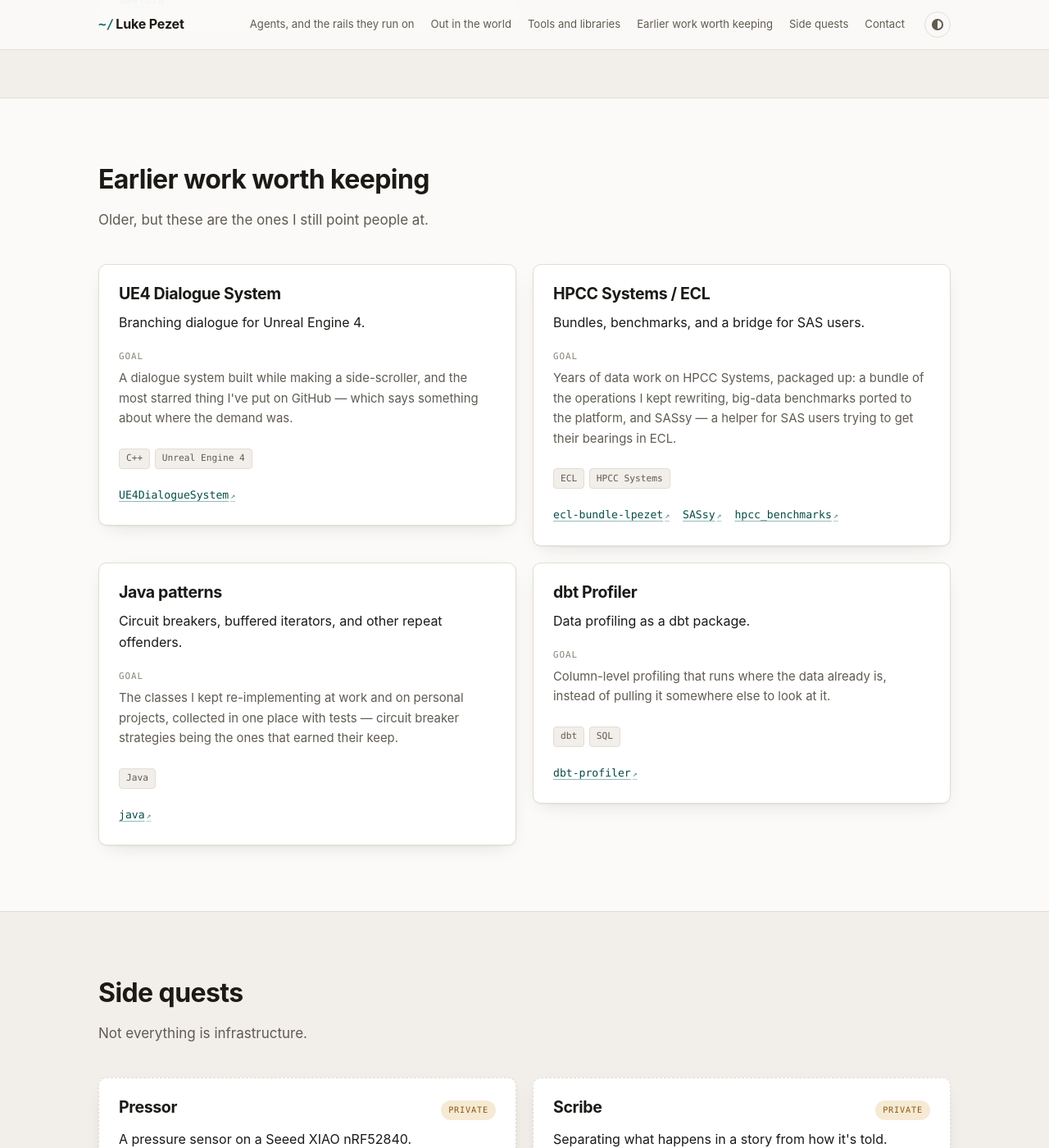
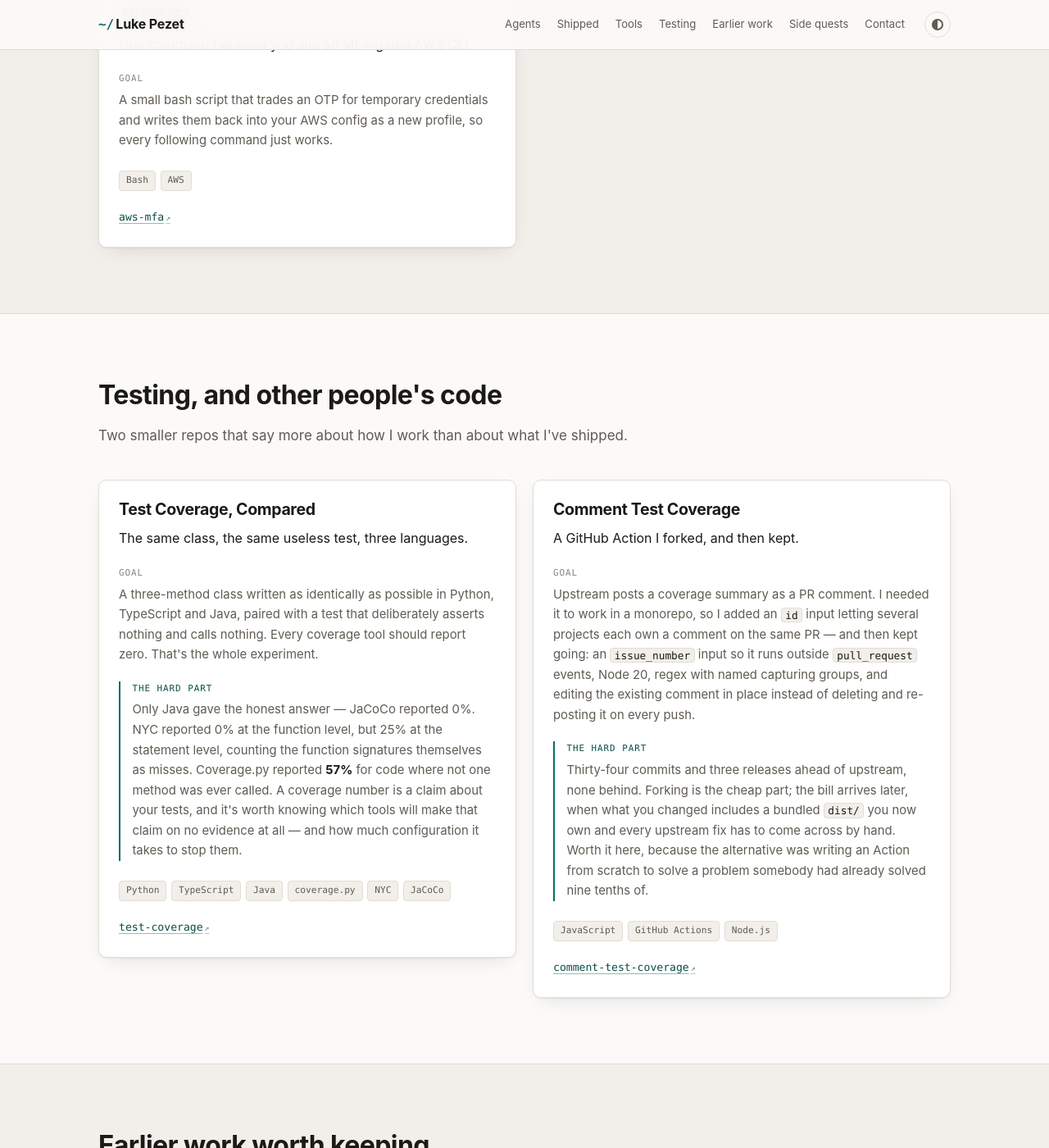
Before and after one commit to lpezet/lpezet.github.io, a Jekyll site: the page built from index.html, in a window 1280 px wide and 1400 px high, scrolled down 5453 px. Shown: the whole window at 82% size. Built offline with Jekyll 4.4.1, drawn with Linux system fonts in a browser that asks for light colours; some of the changed text lies outside the part shown.

Commit message:
Swap Oura for the testing work; give groups short nav labels
Dropped Oura Ring API Client. Added two repos that show how I work rather than
what I shipped, in a new "Testing, and other people's code" group:

- test-coverage — the same three-method class in Python, TypeScript and Java
  with a test that asserts nothing. JaCoCo says 0%, NYC says 0% at the function
  level and 25% at the statement level, coverage.py says 57% for code where no
  method was ever called.
- comment-test-coverage — a fork of AthleticNet's action, 34 commits and three
  releases ahead and none behind: monorepo support via an id input, an
  issue_number input for non-PR events, Node 20, and editing the existing
  comment instead of re-posting it.

dbt Profiler was already here under "Earlier work worth keeping", which was the
wrong shelf for a 2023 tool. Moved it to "Tools and libraries" and rewrote the
entry from the README — it profiles in place by generating SQL, and its knobs
exist because patterns and modes over free text are what turn the query into a
full scan.

Six groups no longer fit in the nav, so groups take an optional short `nav`
label. goal and challenge now render inline <code> and <strong>.

Co-Authored-By: Claude Opus 5 (1M context) <noreply@anthropic.com>
Claude-Session: https://claude.ai/code/session_01Y5g16SBRwTXedB7WWrs9BW

```diff
--- a/_data/projects.yml
+++ b/_data/projects.yml
@@ -13,6 +13,7 @@
 groups:
   - id: agents
     title: Agents, and the rails they run on
+    nav: Agents
     period: 2025 – now
     blurb: >-
       Coding agents got good enough to leave running. That turns out to be a
@@ -118,6 +119,7 @@ groups:
 
   - id: shipped
     title: Out in the world
+    nav: Shipped
     projects:
       - name: United File Service
         tagline: Simple, secure file exchange — small files and big ones.
@@ -138,6 +140,7 @@ groups:
 
   - id: tools
     title: Tools and libraries
+    nav: Tools
     blurb: >-
       Mostly things I wanted to exist while working on something else.
     projects:
@@ -153,6 +156,27 @@ groups:
             url: https://github.com/lpezet/etl-js
           - label: etl-js-cli
             url: https://github.com/lpezet/etl-js-cli
+
+      - name: dbt Profiler
+        tagline: Profile a schema without moving the data anywhere.
+        goal: >-
+          A dbt project that profiles a table or a whole schema in place —
+          nulls, cardinality, modes, and the character patterns a column
+          actually contains — by generating the SQL and letting the warehouse
+          do the work. Point it at a schema and it profiles everything in it;
+          narrow it to one table, a column list, or a smaller pattern budget
+          when the defaults get expensive.
+        challenge: >-
+          Profiling is cheap right up until a column is free text. Patterns and
+          modes over long strings are what turn a quick query into a full scan,
+          so most of the knobs — character length, pattern count, mode count —
+          exist to keep it affordable on real tables rather than on the demo
+          dataset. Results append incrementally by default, so successive runs
+          show a schema drifting instead of just describing it today.
+        tech: [dbt, SQL, Python, MySQL]
+        links:
+          - label: dbt-profiler
+            url: https://github.com/lpezet/dbt-profiler
 
       - name: MKay Diary
         tagline: A dev diary that lives next to the code.
@@ -178,16 +202,6 @@ groups:
             url: https://github.com/lpezet/cue-me-in
           - label: cue-me-in-cli
             url: https://github.com/lpezet/cue-me-in-cli
-
-      - name: Oura Ring API Client
-        tagline: A typed client for the Oura v2 API.
-        goal: >-
-          A restructuring of an existing community client into something fully
-          typed and published, so my own sleep data was one import away.
-        tech: [TypeScript, npm]
-        links:
-          - label: oura-ring-api-client
-            url: https://github.com/lpezet/oura-ring-api-client
 
       - name: HPCC Cluster
         tagline: Create and manage HPCC Systems clusters from JavaScript.
@@ -224,8 +238,58 @@ groups:
           - label: aws-mfa
             url: https://github.com/lpezet/aws-mfa
 
+  - id: practice
+    title: Testing, and other people's code
+    nav: Testing
+    blurb: >-
+      Two smaller repos that say more about how I work than about what I've
+      shipped.
+    projects:
+      - name: Test Coverage, Compared
+        tagline: The same class, the same useless test, three languages.
+        goal: >-
+          A three-method class written as identically as possible in Python,
+          TypeScript and Java, paired with a test that deliberately asserts
+          nothing and calls nothing. Every coverage tool should report zero.
+          That's the whole experiment.
+        challenge: >-
+          Only Java gave the honest answer — JaCoCo reported 0%. NYC reported
+          0% at the function level, but 25% at the statement level, counting
+          the function signatures themselves as misses. Coverage.py reported
+          <strong>57%</strong> for code where not one method was ever called.
+          A coverage number is a claim about your tests, and it's worth knowing
+          which tools will make that claim on no evidence at all — and how much
+          configuration it takes to stop them.
+        tech: [Python, TypeScript, Java, coverage.py, NYC, JaCoCo]
+        links:
+          - label: test-coverage
+            url: https://github.com/lpezet/test-coverage
+
+      - name: Comment Test Coverage
+        tagline: A GitHub Action I forked, and then kept.
+        goal: >-
+          Upstream posts a coverage summary as a PR comment. I needed it to
+          work in a monorepo, so I added an <code>id</code> input letting
+          several projects each own a comment on the same PR — and then kept
+          going: an <code>issue_number</code> input so it runs outside
+          <code>pull_request</code> events, Node 20, regex with named capturing
+          groups, and editing the existing comment in place instead of deleting
+          and re-posting it on every push.
+        challenge: >-
+          Thirty-four commits and three releases ahead of upstream, none
+          behind. Forking is the cheap part; the bill arrives later, when what
+          you changed includes a bundled <code>dist/</code> you now own and
+          every upstream fix has to come across by hand. Worth it here, because
+          the alternative was writing an Action from scratch to solve a problem
+          somebody had already solved nine tenths of.
+        tech: [JavaScript, GitHub Actions, Node.js]
+        links:
+          - label: comment-test-coverage
+            url: https://github.com/lpezet/comment-test-coverage
+
   - id: earlier
     title: Earlier work worth keeping
+    nav: Earlier work
     blurb: >-
       Older, but these are the ones I still point people at.
     projects:
@@ -267,18 +331,9 @@ groups:
           - label: java
             url: https://github.com/lpezet/java
 
-      - name: dbt Profiler
-        tagline: Data profiling as a dbt package.
-        goal: >-
-          Column-level profiling that runs where the data already is, instead
-          of pulling it somewhere else to look at it.
-        tech: [dbt, SQL]
-        links:
-          - label: dbt-profiler
-            url: https://github.com/lpezet/dbt-profiler
-
   - id: sidequests
     title: Side quests
+    nav: Side quests
     blurb: >-
       Not everything is infrastructure.
     projects:
--- a/_layouts/default.html
+++ b/_layouts/default.html
@@ -39,7 +39,7 @@
 
       <nav class="site-nav" aria-label="Sections">
         {% for group in site.data.projects.groups %}
-          <a href="#{{ group.id }}">{{ group.title }}</a>
+          <a href="#{{ group.id }}">{{ group.nav | default: group.title }}</a>
         {% endfor %}
         <a href="#contact">Contact</a>
       </nav>
--- a/assets/css/style.css
+++ b/assets/css/style.css
@@ -296,6 +296,14 @@ a:hover { text-decoration-color: var(--accent); }
   color: var(--text-faint); margin-bottom: .3rem;
 }
 .field p { margin: 0; font-size: .93rem; color: var(--text-muted); max-width: 72ch; }
+.field p strong { color: var(--text); font-weight: 650; }
+.field p code {
+  font-family: var(--font-mono); font-size: .86em;
+  padding: .05em .35em; border-radius: 4px;
+  background: var(--bg-sunken); border: 1px solid var(--border);
+  color: var(--text);
+  white-space: nowrap;
+}
 
 .field-challenge {
   border-left: 2px solid var(--accent);
```
Also changed, not shown: README.md.
